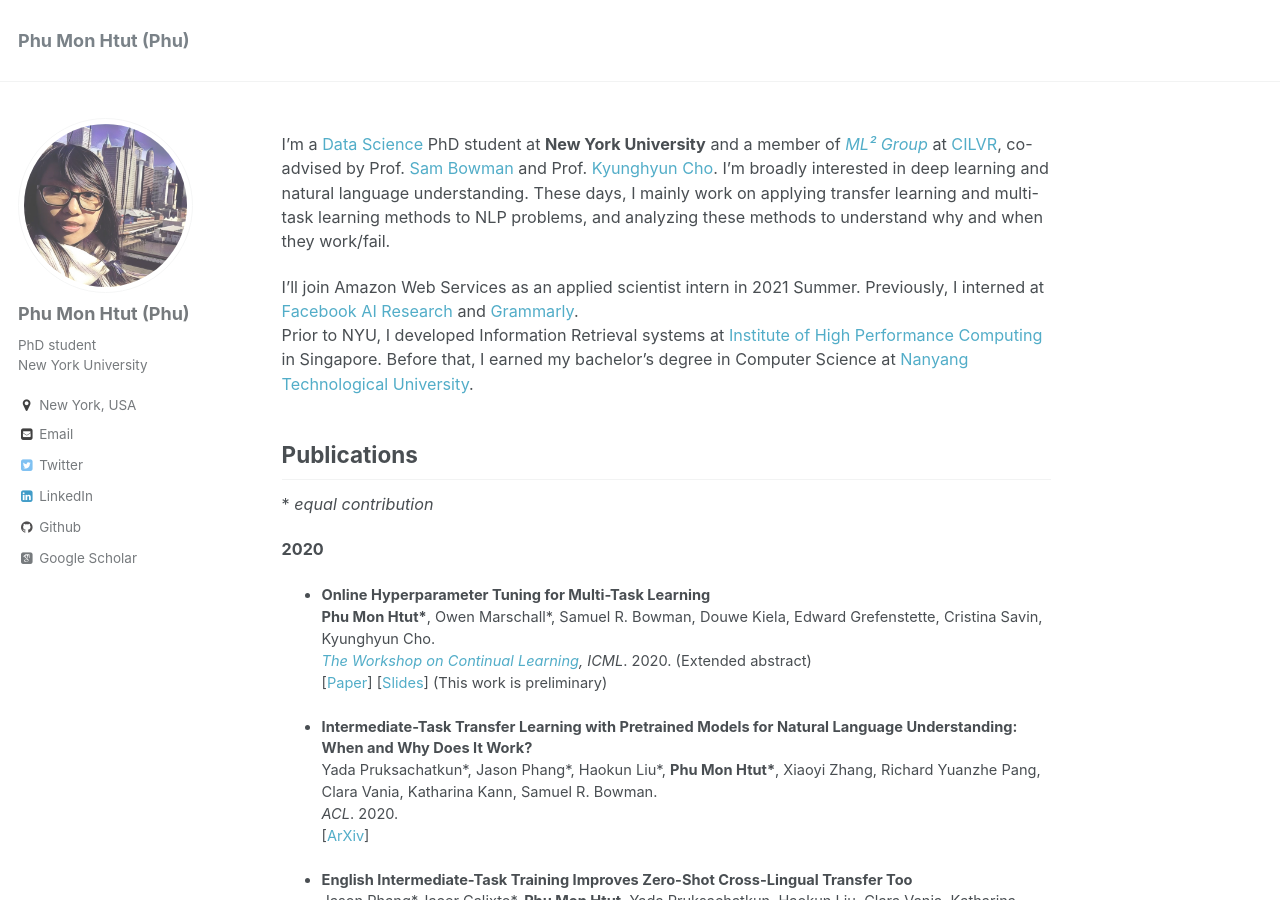
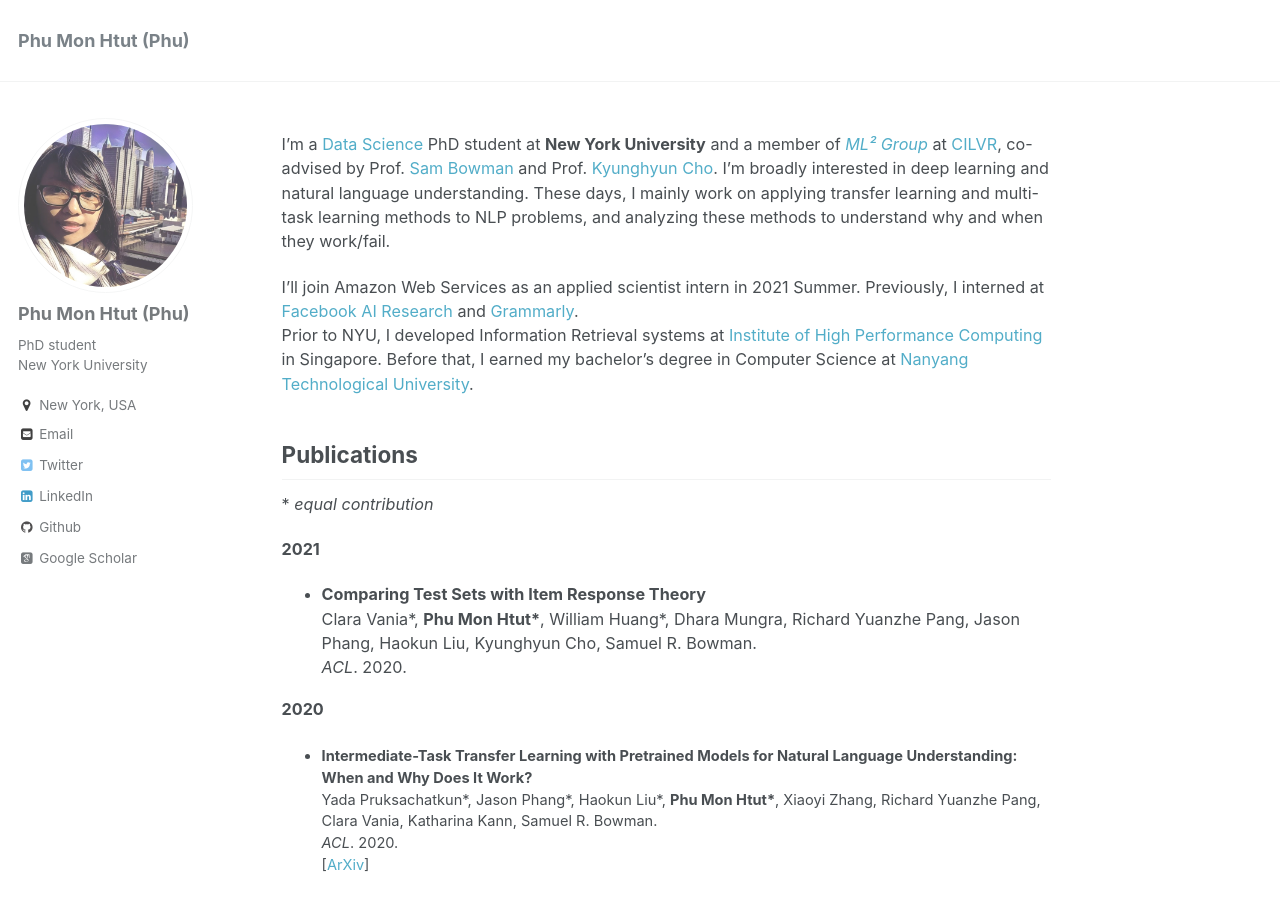
Before and after one commit to phu-pmh/phu-pmh.github.io, a Jekyll site: the page built from _pages/about.md, in a window 1280 px wide and 900 px high. Built offline with Jekyll 4.4.1, drawn with Linux system fonts in a browser that asks for light colours; some web fonts are replaced.

Commit message:
Update about.md

```diff
--- a/_pages/about.md
+++ b/_pages/about.md
@@ -19,11 +19,12 @@
 ------
 \* _equal contribution_
 
+**2021**
+* **Comparing Test Sets with Item Response Theory**
+ Clara Vania\*, __Phu Mon Htut\*__, William Huang\*, Dhara Mungra, Richard Yuanzhe Pang, Jason Phang, Haokun Liu, Kyunghyun Cho, Samuel R. Bowman.
+ *ACL*. 2020.
+
 **2020**
-* **Online Hyperparameter Tuning for Multi-Task Learning**
-  __Phu Mon Htut\*__, Owen Marschall\*, Samuel R. Bowman, Douwe Kiela, Edward Grefenstette, Cristina Savin, Kyunghyun Cho.
-  *[The Workshop on Continual Learning](https://sites.google.com/view/cl-icml), ICML*. 2020. (Extended abstract)
-  [[Paper](https://drive.google.com/file/d/1rDeGZeFDL4Q8xTcNZZCnrIe4JVIK5FsS/view?usp=sharing)] [[Slides](https://drive.google.com/file/d/12Q8iNUCy7SzWRZjnDG-LyYgwkhq4CLqi/view?usp=sharing)] (This work is preliminary)
 
 * **Intermediate-Task Transfer Learning with Pretrained Models for Natural Language Understanding: When and Why Does It Work?**
   Yada Pruksachatkun\*, Jason Phang\*, Haokun Liu\*, __Phu Mon Htut\*__, Xiaoyi Zhang, Richard Yuanzhe Pang, Clara Vania, Katharina Kann, Samuel R. Bowman.
```
